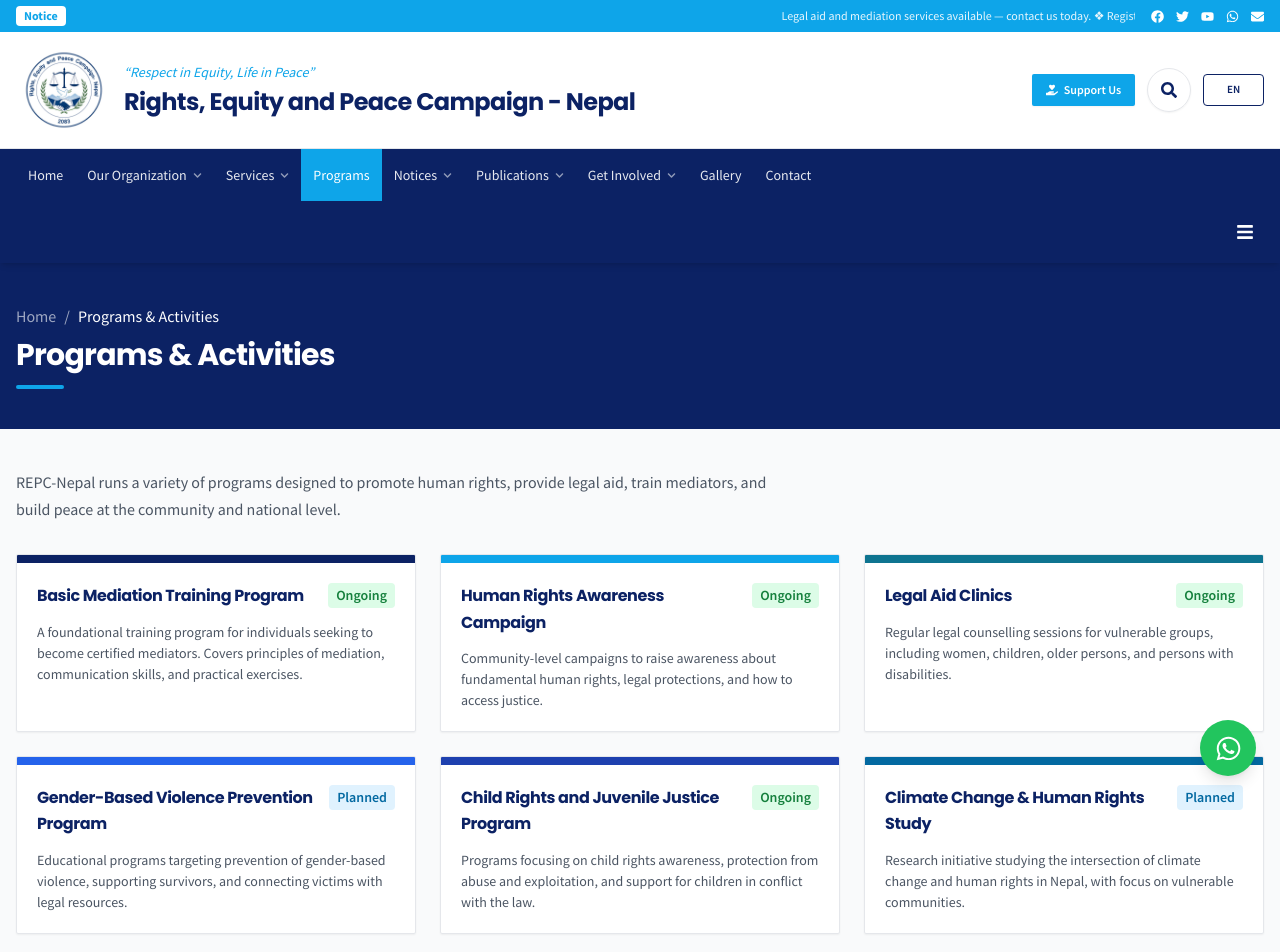
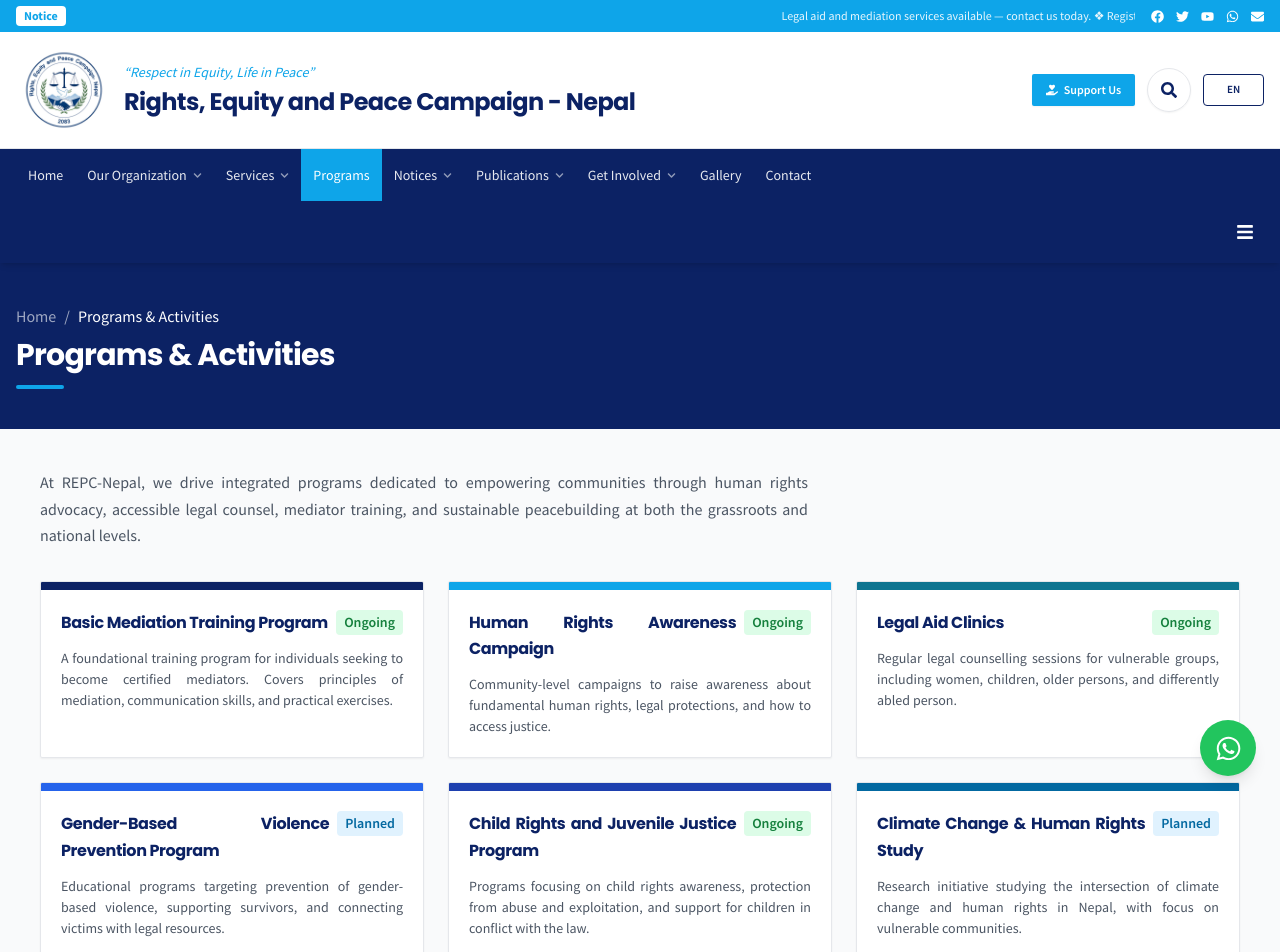
Before and after one commit to AbaeNeupane/REPC-Nepal, a React (Vite) app: page /programs in a window 1280 px wide. Shown: the top 952 px of the page. Built offline with nearby package versions, Linux system fonts and the light colour scheme.

Commit message:
minor wording changes

```diff
--- a/src/pages/Programs.jsx
+++ b/src/pages/Programs.jsx
@@ -42,7 +42,7 @@ const programs = [
   {
     titleEn: 'Legal Aid Clinics',
     titleNp: 'कानुनी सहायता क्लिनिक',
-    descEn: 'Regular legal counselling sessions for vulnerable groups, including women, children, older persons, and persons with disabilities.',
+    descEn: 'Regular legal counselling sessions for vulnerable groups, including women, children, older persons, and differently abled person.',
     descNp: 'महिला, बालबालिका, ज्येष्ठ नागरिक र अपाङ्गता भएका व्यक्तिलगायत कमजोर समूहका लागि नियमित कानुनी परामर्श सत्रहरू।',
     statusEn: 'Ongoing',
     statusNp: 'जारी',
@@ -84,11 +84,11 @@ const Programs = () => {
     <div>
       <PageBanner titleEn="Programs & Activities" titleNp="कार्यक्रम तथा गतिविधिहरू" />
 
-      <div className="max-w-7xl mx-auto px-4 py-10">
+      <div className="max-w-7xl mx-auto px-10 py-10 text-justify">
         <p className={`text-gray-600 mb-8 leading-relaxed max-w-3xl ${lang === 'np' ? 'font-nepali text-base' : 'text-sm'}`}>
           {t(
-            'REPC-Nepal runs a variety of programs designed to promote human rights, provide legal aid, train mediators, and build peace at the community and national level.',
-            'REPC-Nepal ले मानव अधिकारको प्रवर्धन, कानुनी सहायता, मेलमिलापकर्ताको तालिम र समुदाय तथा राष्ट्रिय स्तरमा शान्ति निर्माणका लागि विभिन्न कार्यक्रमहरू सञ्चालन गर्दछ।'
+            'At REPC-Nepal, we drive integrated programs dedicated to empowering communities through human rights advocacy, accessible legal counsel, mediator training, and sustainable peacebuilding at both the grassroots and national levels.',
+            'REPC-Nepal ले तृणमूल र राष्ट्रिय दुवै स्तरमा समुदायको सशक्तीकरणलाई केन्द्रविन्दुमा राखी एकीकृत कार्यक्रमहरू सञ्चालन गरिरहेको छ, जसअन्तर्गत मानव अधिकारको वकालत, सुलभ कानुनी परामर्श, मेलमिलापकर्ताहरूको क्षमता अभिवृद्धि र दिगो शान्ति निर्माणका कार्यहरू समावेश छन्।'
           )}
         </p>
 
```
